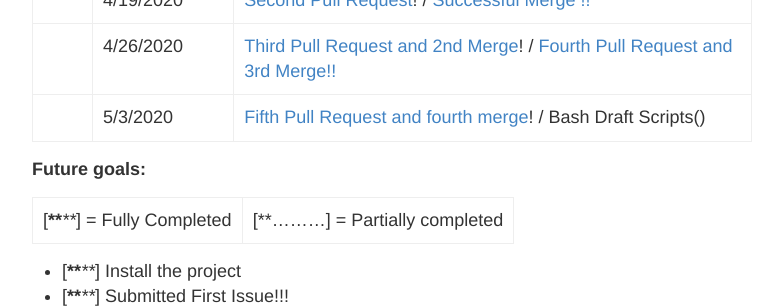
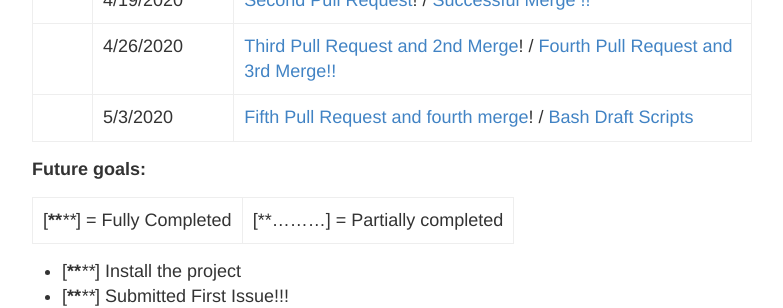
Before and after one commit to hunter-college-ossd-spr-2020/MarceloDamian-weekly, a Jekyll site: the page built from _posts/2020-05-03-week12.md, in a window 1280 px wide and 900 px high, scrolled down 3213 px. Shown: the part 153-461 px from the top of the window, without its empty margins (248-1031 px from the left). Built offline with Jekyll 4.4.1, drawn with Linux system fonts in a browser that asks for light colours; part of the change alters nothing that is shown; some of the changed text lies outside the part shown.

Commit message:
added links

```diff
--- a/_posts/2020-05-03-week12.md
+++ b/_posts/2020-05-03-week12.md
@@ -26,7 +26,7 @@ title: Week 12
 Issues| Analysis | Design/Ideas? |Pathway(s)/Scripts | Documentation
 |:---|:---|:---|:---|:---|
 |[Issue #1: Fix Project Euler: Problem 70 Typo (exponent in html or md) #38776 ](https://github.com/freeCodeCamp/freeCodeCamp/issues/38776)| The markdown is miswritten. It is supposed to express 107 as an exponent in html/markdown.|View the markdown file and fix 107 to be presented as an exponent. We can do this by doing 10**7|[curriculum/challenges/english/08-coding-interview-prep/project-euler/problem-70-totient-permutation.english.md](https://github.com/freeCodeCamp/freeCodeCamp/edit/master/curriculum/challenges/english/08-coding-interview-prep/project-euler/problem-70-totient-permutation.english.md) | ---------
-|[Issue #2: Revise Kill Signals to work collectively ](https://github.com/freeCodeCamp/freeCodeCamp/pull/38692) | It appears that for every process there is an if statement. It largely depends on the conditions. | I'm wondering if it is possible to actually get it to work collectively rather than sequentially. That way it will be easier to implement new processes in the future. Rather than having another if statement it would just loop through with one kill signal.| [cypress/run-e2e.sh](https://github.com/freeCodeCamp/freeCodeCamp/blob/master/cypress/run-e2e.sh)| Tests/Drafts( )
+|[Issue #2: Revise Kill Signals to work collectively ](https://github.com/freeCodeCamp/freeCodeCamp/pull/38692) | It appears that for every process there is an if statement. It largely depends on the conditions. | I'm wondering if it is possible to actually get it to work collectively rather than sequentially. That way it will be easier to implement new processes in the future. Rather than having another if statement it would just loop through with one kill signal.| [cypress/run-e2e.sh](https://github.com/freeCodeCamp/freeCodeCamp/blob/master/cypress/run-e2e.sh)| [Tests/Drafts](https://docs.google.com/document/d/1ZI6ifMfotCf7ITjDLqz9mmV_IToBb_EMlyC7b3EFOpU/edit?usp=sharing)
 |[Issue #3: Broken Test Case in Basic CSS: Size Your Images Passed](https://github.com/freeCodeCamp/freeCodeCamp/issues/38712) |A bug that allows you to successfully run a program when the size is altered| Seeing what counts as a valid answer and checking the css code for the particular problem  |[curriculum/challenges/english/01-responsive-web-design/basic-css/size-your-images.english.md]()|CSS-test DOC
 |[Issue #4: Can't login for the last few days (CLOSED)](https://github.com/freeCodeCamp/freeCodeCamp/issues/37457)|Code for redirection might be at fault, some unmet edge cases, or something wrong with importing. | Testing whether it is an import  problem or a redirection problem.| [login.js](https://docs.google.com/document/d/1A5IZmCnEVrGd2PX6qWgL2Ojxrm6OVnexnEa3FMyHR7o/edit?usp=sharing)| [FIRST DOC: Login.js](https://docs.google.com/document/d/1XKSdbVsSYx3Fs9yNN044zCTVxXg6f7X2vn8I5cVQpWc/edit?usp=sharing)
 
@@ -42,7 +42,7 @@ Issues| Analysis | Design/Ideas? |Pathway(s)/Scripts | Documentation
 | 3/29/2020 | Documented my first Javascript code from freeCodeCamp's API / Created an [issue](https://docs.google.com/document/d/1UbjIgCASSthzxmysu9m4hR-Q59JcBA1MaRfndurNQv0/edit?usp=sharing) / and submitted my first [pull request](https://docs.google.com/document/d/1RNTcNcZDpiveoULB8ejGS8dBnGZYrhF4xpmlaAJ4Nv4/edit?usp=sharing)!!
 | 4/19/2020 | [Second Pull Request](https://docs.google.com/document/d/1DMkuIDMBpZO59hH-Ay2qaW1_edywuCTSvxp6zECzHHw/edit?usp=sharing)! / [Successful Merge !!](https://github.com/freeCodeCamp/freeCodeCamp/pull/38561)
 | 4/26/2020 | [Third Pull Request and 2nd Merge](https://github.com/freeCodeCamp/freeCodeCamp/pull/38643)! / [Fourth Pull Request and 3rd Merge!!](https://github.com/freeCodeCamp/freeCodeCamp/pull/38642)
-| 5/3/2020 | [Fifth Pull Request and fourth merge](https://github.com/freeCodeCamp/freeCodeCamp/commit/b42671ec4154d3a7526ebb700dfb080212f13638)! / Bash  Draft Scripts()
+| 5/3/2020 | [Fifth Pull Request and fourth merge](https://github.com/freeCodeCamp/freeCodeCamp/commit/b42671ec4154d3a7526ebb700dfb080212f13638)! / [Bash Draft Scripts](https://docs.google.com/document/d/1ZI6ifMfotCf7ITjDLqz9mmV_IToBb_EMlyC7b3EFOpU/edit?usp=sharing)
 
 
 **Future goals:**
```
